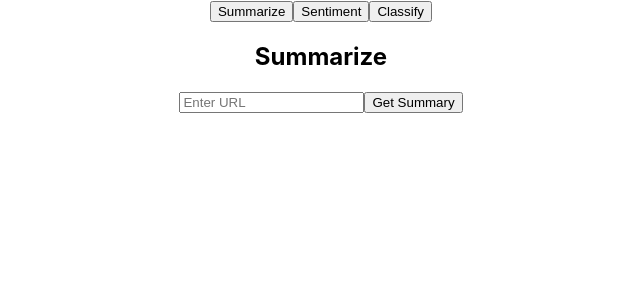
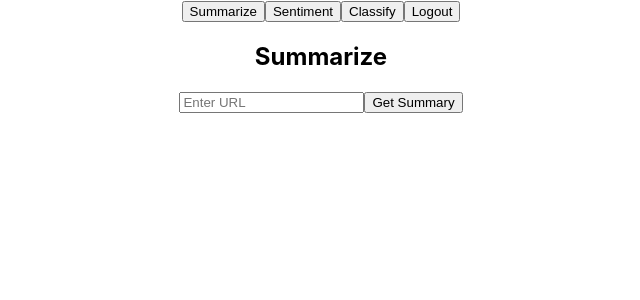
Before and after one commit to colin-jacobs8587/cse_264_final, a React (Create React App) app in the folder aisummary/: page / in a window 1280 px wide. Both pictures are taken after typing "Sample", "Sample123" into the empty fields and a click on the button "Login". Shown: the top 300 px of the page, without its empty margins (319-959 px from the left). Built offline with nearby package versions, Linux system fonts and the light colour scheme; no server answers.

Commit message:
add logout button, session check

```diff
--- a/aisummary/src/App.js
+++ b/aisummary/src/App.js
@@ -1,4 +1,4 @@
-import React, {useState} from 'react';
+import React, {useEffect, useState} from 'react';
 import {BrowserRouter as Router, Route, Routes} from 'react-router-dom';
 import Login from './components/Login';
 import Register from './components/Register';
@@ -32,6 +32,12 @@ function App() {
                 >
                     Classify
                 </button>
+                <button onClick={async () => {
+                    await fetch("http://localhost:5000/api/logout", {method: "POST", credentials: "include"});
+                    setIsLoggedIn(false);
+                }}>
+                    Logout
+                </button>
             </nav>
             <div className="form-container">
                 {activeTab === 'summarize' && <SummarizeForm/>}
@@ -40,6 +46,13 @@ function App() {
             </div>
         </>
     );
+    // Hit /api/me to validate jwt to update isLoggedIn
+    useEffect(() => {
+        fetch("http://localhost:5000/api/me", {credentials: "include"})
+            .then(r => r.json())
+            .then(d => setIsLoggedIn(d.loggedIn))
+            .catch(() => setIsLoggedIn(false));
+    }, []);
 
     return (
         <Router>
@@ -49,6 +62,7 @@ function App() {
                         path="/register"
                         element={<Register/>}
                     />
+                    {/* Root: If not logged in, show login page. If logged in, show app */}
                     <Route
                         path="/"
                         element={
```
